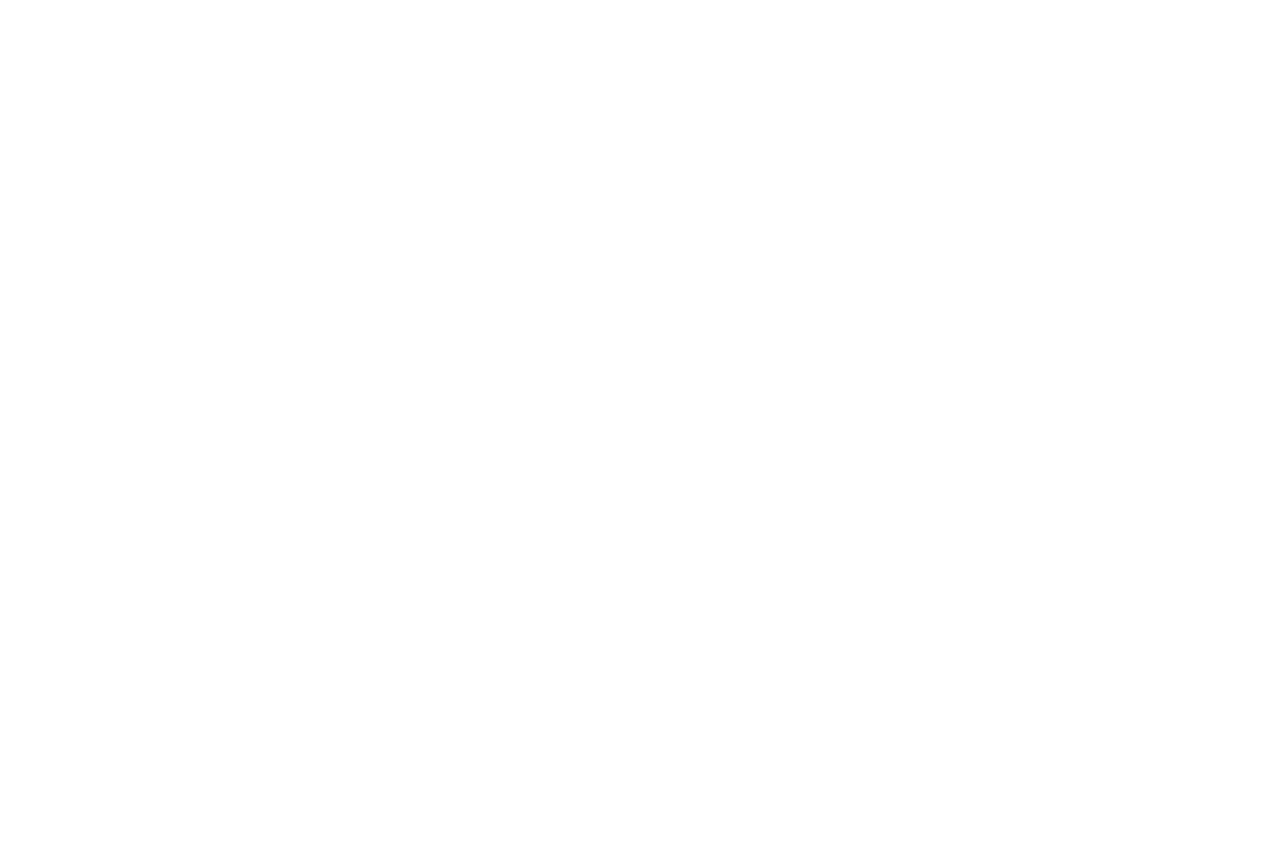
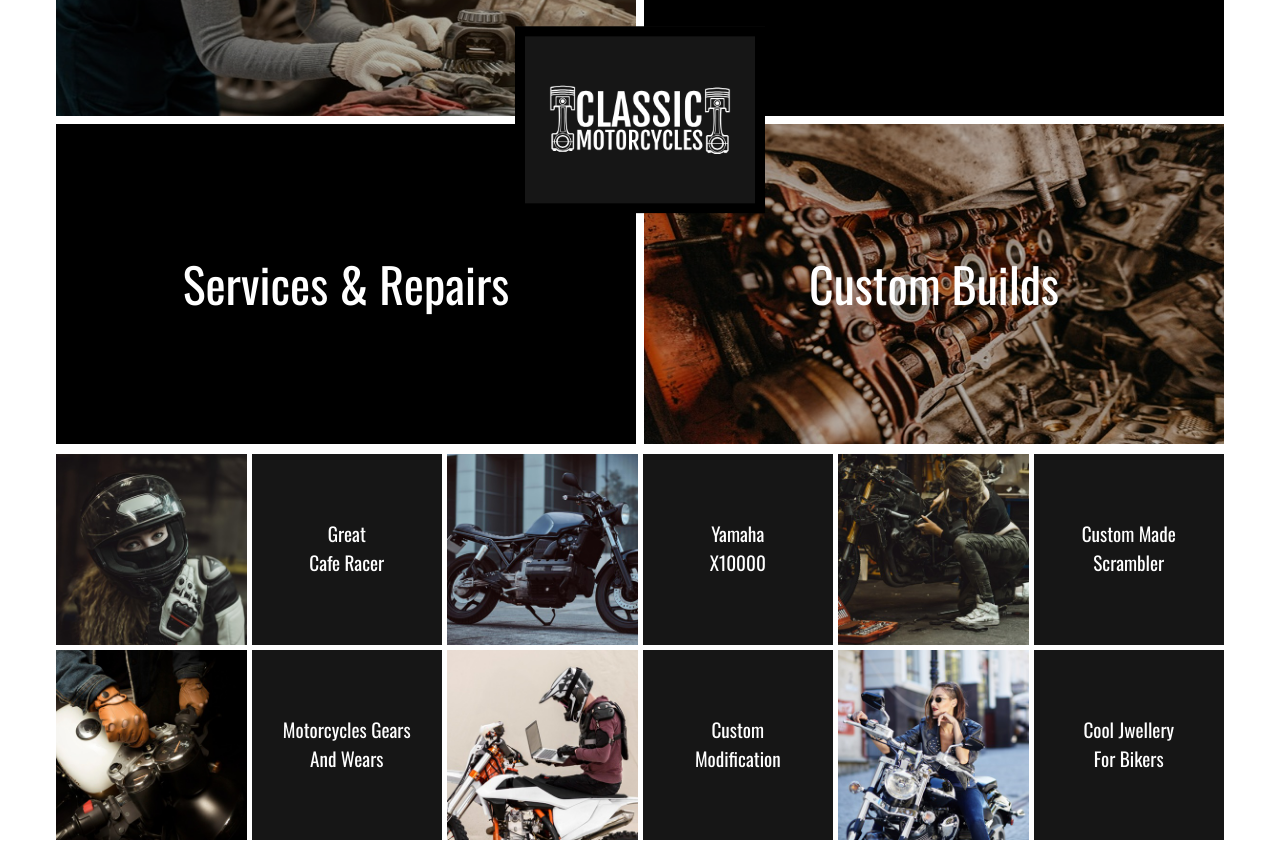
Before and after one commit to valindio/classic-motorcycles-react, a React (Vite) app: page / in a window 1280 px wide. Shown: the part 1020-1876 px from the top of the page. Before the commit the page ends 832 px from the top, so only its background shows below. Built offline with nearby package versions, Linux system fonts and the light colour scheme.

Commit message:
complete banner section

```diff
--- a/src/App.jsx
+++ b/src/App.jsx
@@ -1,11 +1,14 @@
 import Header from "./components/Header/Header";
 import Section from "./components/Section/Section";
+import Banner from "./components/Banner/Banner";
 
 function App() {
   return (
     <>
       <Header />
-      <Section forSection={"banner__container"}></Section>
+      <Section forSection={"banner__container"}>
+        <Banner/>
+      </Section>
     </>
   );
 }
--- /dev/null
+++ b/src/components/Banner/Banner.css
@@ -0,0 +1,49 @@
+.banner__grid {
+  position: relative;
+  display: grid;
+  grid-auto-rows: 240px;
+  gap: 0.5rem;
+  margin-bottom: 10px;
+}
+
+.banner__grid > img {
+  position: absolute;
+  display: none;
+  padding: 3rem 1.5rem;
+  top: 50%;
+  left: 50%;
+  width: 250px;
+  transform: translate(-50%, -50%);
+  background-color: var(--primary-color);
+  border: 10px solid var(--text-dark);
+}
+
+.banner__strip {
+  display: grid;
+  gap: 5px;
+}
+
+@media screen and (min-width: 480px) {
+  .banner__grid {
+    grid-auto-rows: 280px;
+    grid-template-columns: repeat(2, 1fr);
+  }
+
+  .banner__strip {
+    grid-template-columns: repeat(2, 1fr);
+  }
+}
+
+@media screen and (min-width: 768px) {
+  .banner__grid {
+    grid-auto-rows: 320px;
+  }
+
+  .banner__grid > img {
+    display: block;
+  }
+
+  .banner__strip {
+    grid-template-columns: repeat(3, 1fr);
+  }
+}
--- /dev/null
+++ b/src/components/Banner/Banner.jsx
@@ -0,0 +1,53 @@
+import "./Banner.css";
+import BannerCard from "./BannerCard";
+import BannerStripCard from "./BannerStripCard";
+
+const Banner = () => {
+  return (
+    <>
+      <div className="banner__grid">
+        <BannerCard image={"/src/assets/banner-1.jpg"}>Our Teams</BannerCard>
+        <BannerCard>Workshop</BannerCard>
+        <BannerCard>Services & Repairs</BannerCard>
+        <BannerCard image={"/src/assets/banner-2.jpg"}>
+          Custom Builds
+        </BannerCard>
+        <img src="/src/assets/logo.png" alt="Logo" />
+      </div>
+      <div className="banner__strip">
+        <BannerStripCard image={"/src/assets/banner-3.jpg"} alt={"Great Racer"}>
+          Great
+          <br />
+          Cafe Racer
+        </BannerStripCard>
+        <BannerStripCard image={"/src/assets/banner-4.jpg"} alt={"Great Racer"}>
+          Yamaha
+          <br />
+          X10000
+        </BannerStripCard>
+        <BannerStripCard image={"/src/assets/banner-5.jpg"} alt={"Great Racer"}>
+          Custom Made
+          <br />
+          Scrambler
+        </BannerStripCard>
+        <BannerStripCard image={"/src/assets/banner-6.jpg"} alt={"Great Racer"}>
+          Motorcycles Gears
+          <br />
+          And Wears
+        </BannerStripCard>
+        <BannerStripCard image={"/src/assets/banner-7.jpg"} alt={"Great Racer"}>
+          Custom
+          <br />
+          Modification
+        </BannerStripCard>
+        <BannerStripCard image={"/src/assets/banner-8.jpg"} alt={"Great Racer"}>
+          Cool Jwellery
+          <br />
+          For Bikers
+        </BannerStripCard>
+      </div>
+    </>
+  );
+};
+
+export default Banner;
--- /dev/null
+++ b/src/components/Banner/BannerCard.css
@@ -0,0 +1,33 @@
+.banner__card {
+  position: relative;
+  display: grid;
+  place-content: center;
+  background-color: rgba(0, 0, 0, 0.3);
+  transition: 0.3s all ease-in;
+}
+
+.banner__card:hover {
+  background-color: rgba(0, 0, 0, 0.9);
+}
+
+.banner__card span {
+  background-color: var(--text-dark);
+}
+
+.card__image {
+  position: absolute;
+  top: 0;
+  left: 0;
+  width: 100%;
+  height: 100%;
+  background-repeat: no-repeat;
+  z-index: -1;
+}
+
+.banner__card h4 {
+  font-size: 3rem;
+  font-weight: 400;
+  font-family: var(--header-font);
+  color: var(--color-white);
+  text-align: center;
+}
--- /dev/null
+++ b/src/components/Banner/BannerCard.jsx
@@ -0,0 +1,17 @@
+import "./BannerCard.css";
+
+/* eslint-disable react/prop-types */
+const BannerCard = ({ children, image }) => {
+  return (
+    <div className="banner__card">
+      <h4>{children}</h4>
+      {image ? (
+        <img className="card__image" src={image} alt="Banner-1" />
+      ) : (
+        <span className="card__image"></span>
+      )}
+    </div>
+  );
+};
+
+export default BannerCard;
--- /dev/null
+++ b/src/components/Banner/BannerStripCard.css
@@ -0,0 +1,42 @@
+.banner__strip__card {
+  display: grid;
+  grid-template-columns: repeat(2, 1fr);
+  gap: 5px;
+}
+
+.banner__strip__card:nth-child(even) {
+  grid-auto-flow: dense;
+  direction: rtl;
+}
+
+.banner__strip__card div {
+  display: grid;
+  place-content: center;
+  padding: 1rem;
+  font-size: 1.2rem;
+  font-family: var(--header-font);
+  color: var(--color-white);
+  text-align: center;
+  background-color: var(--primary-color);
+}
+
+@media screen and (min-width: 480px) {
+  .banner__strip__card:nth-child(even) {
+    grid-auto-flow: unset;
+    direction: unset;
+  }
+
+  .banner__strip__card:nth-child(4n),
+  .banner__strip__card:nth-child(4n - 1) {
+    grid-auto-flow: dense;
+    direction: rtl;
+  }
+}
+
+@media screen and (min-width: 768px) {
+  .banner__strip__card:nth-child(4n),
+  .banner__strip__card:nth-child(4n - 1) {
+    grid-auto-flow: unset;
+    direction: unset;
+  }
+}
--- /dev/null
+++ b/src/components/Banner/BannerStripCard.jsx
@@ -0,0 +1,15 @@
+import "./BannerStripCard.css";
+
+/* eslint-disable react/prop-types */
+const BannerStripCard = ({ children, image, alt }) => {
+  return (
+    <div className="banner__strip__card">
+      <img src={image} alt={alt} />
+      <div>
+        <span>{children}</span>
+      </div>
+    </div>
+  );
+};
+
+export default BannerStripCard;
```
